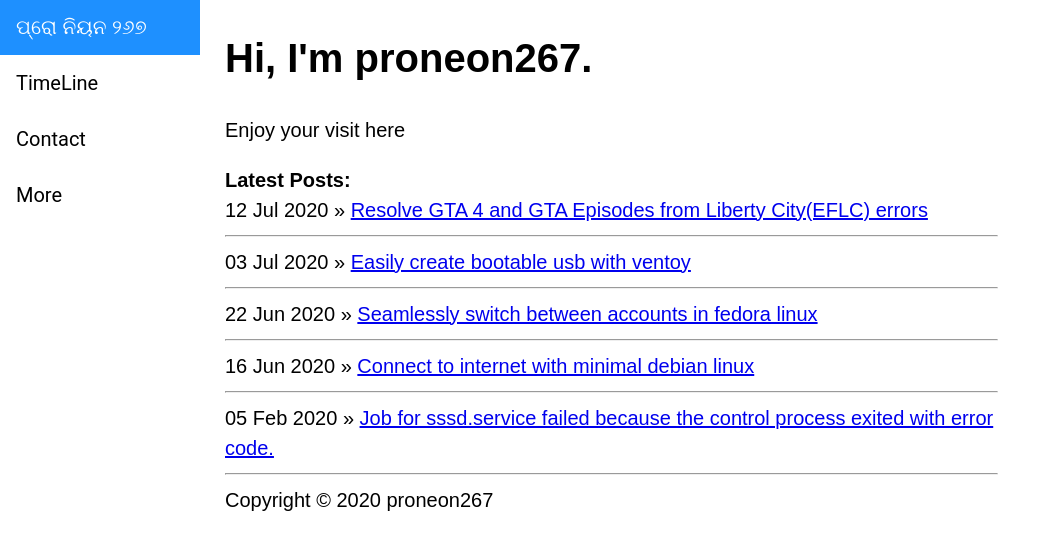
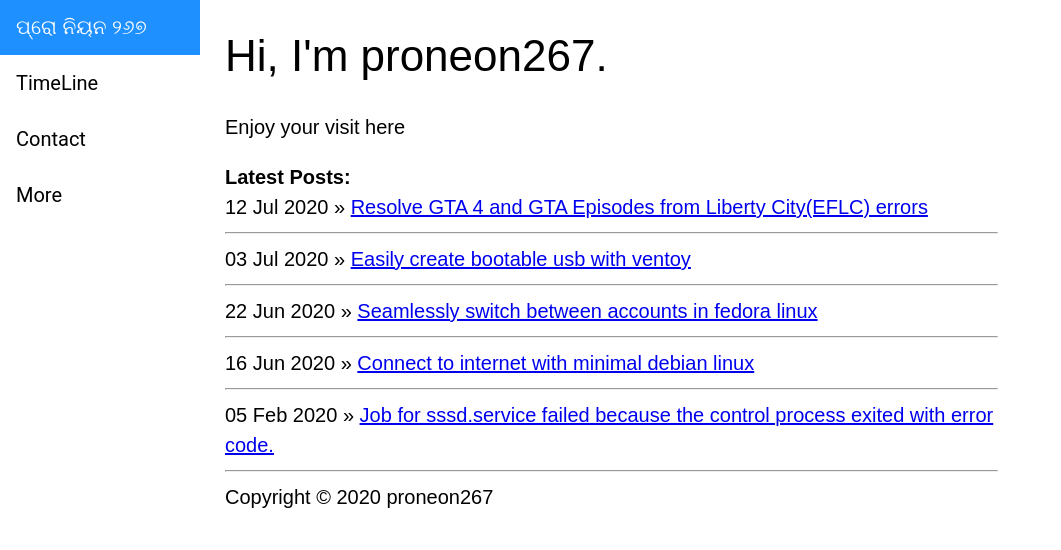
Before and after one commit to proneon267/proneon267.github.io, a Jekyll site: the page built from index.html, in a window 1280 px wide and 1002 px high. Shown: the top 550 px of the window, without its empty margins (0-1061 px from the left). Built offline with Jekyll 4.4.1, drawn with Linux system fonts in a browser that asks for light colours.

Commit message:
Update default.html

```diff
--- a/_layouts/default.html
+++ b/_layouts/default.html
@@ -57,6 +57,11 @@
         font-family: "Roboto",sans-serif;
         font-size: 20px;
       }
+	    h1{
+		    font-weight: 400;
+		    line-height: 52px;
+		    font-size: 44px;
+	    }
 	    dt {
 		    font-weight: bold;
 	    }
```
